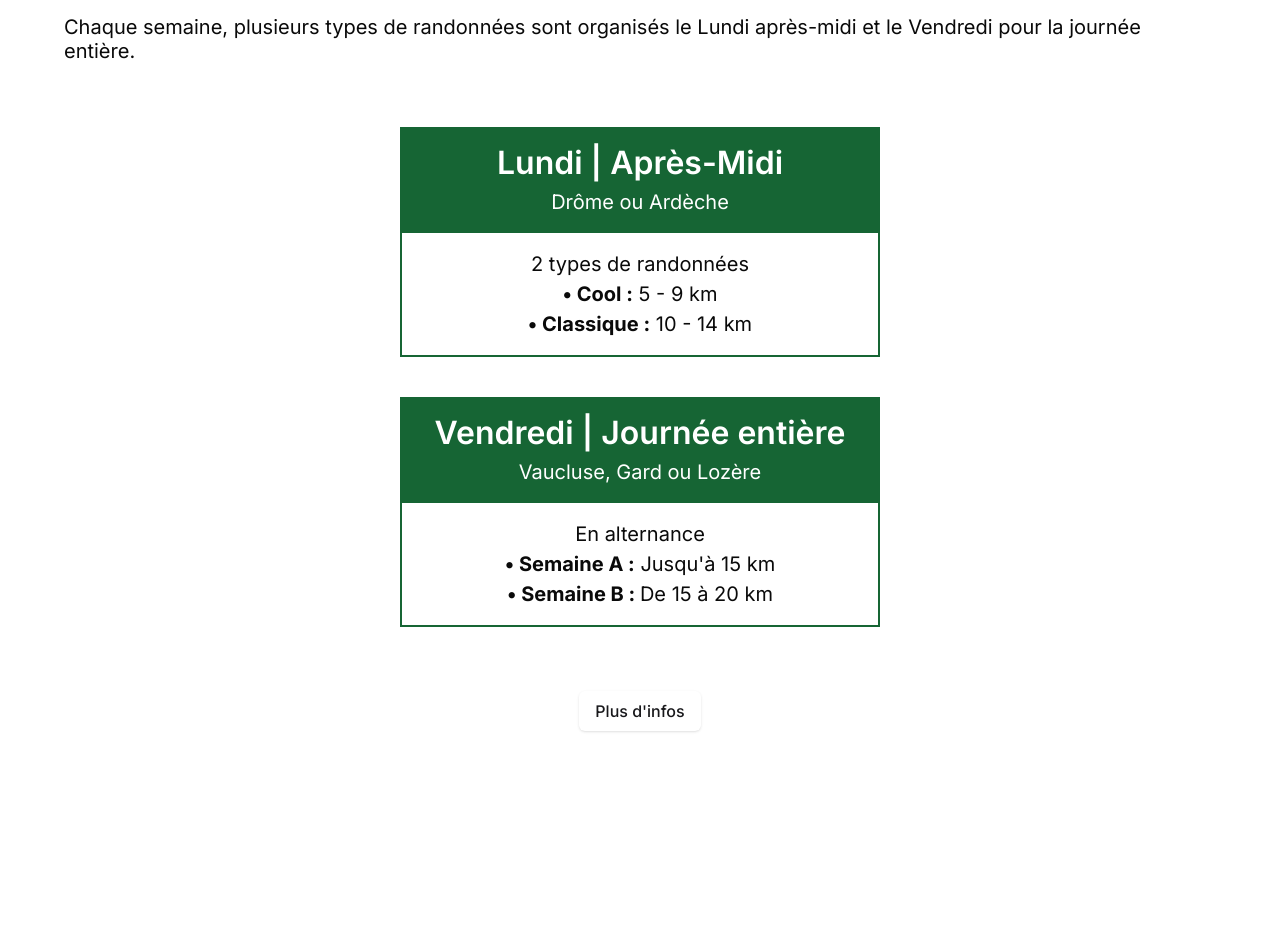
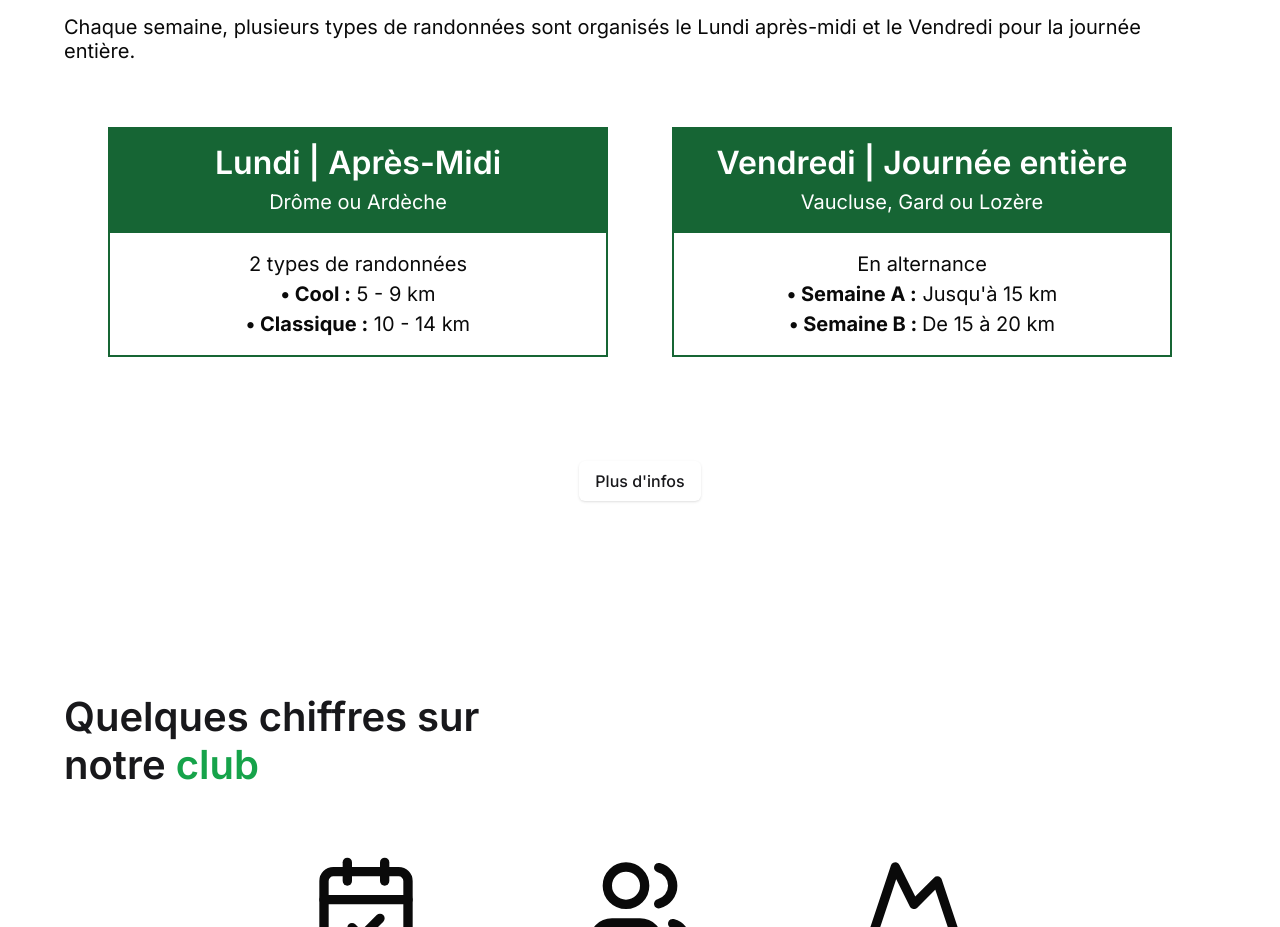
Before and after one commit to SebastienLaurentt/Galopins-Next-V2, a Next.js app: page / in a window 1280 px wide. Shown: the part 3804-4731 px from the top of the page. Built offline with nearby package versions, Linux system fonts and the light colour scheme.

Commit message:
responsive xl for parcoursCards

```diff
--- a/app/page.tsx
+++ b/app/page.tsx
@@ -82,7 +82,7 @@ export default function Home() {
           Lundi après-midi et le Vendredi pour la journée entière."
         />
         <div>
-          <ul>
+          <ul className="xl:flex xl:justify-center xl:gap-x-16">
             <li>
               <ParcoursCard
                 parcoursTitle="Lundi | Après-Midi"
--- a/components/Card/ParcoursCard/ParcoursCard.tsx
+++ b/components/Card/ParcoursCard/ParcoursCard.tsx
@@ -10,7 +10,7 @@ interface ParcoursCardProps {
 
 const ParcoursCard = ({parcoursTitle, area, frequency, case1, case2 }: ParcoursCardProps) => {
   return (
-    <div className='flex flex-col max-w-[360px] md:max-w-[480px] mx-auto mb-10 text-center'>
+    <div className='flex flex-col max-w-[360px] md:max-w-[480px] xl:max-w-[1280px] xl:w-[500px] mx-auto mb-10 text-center'>
       <div className='bg-green-800 py-4'>
         <h3 className='text-white'>
           {parcoursTitle}
```
